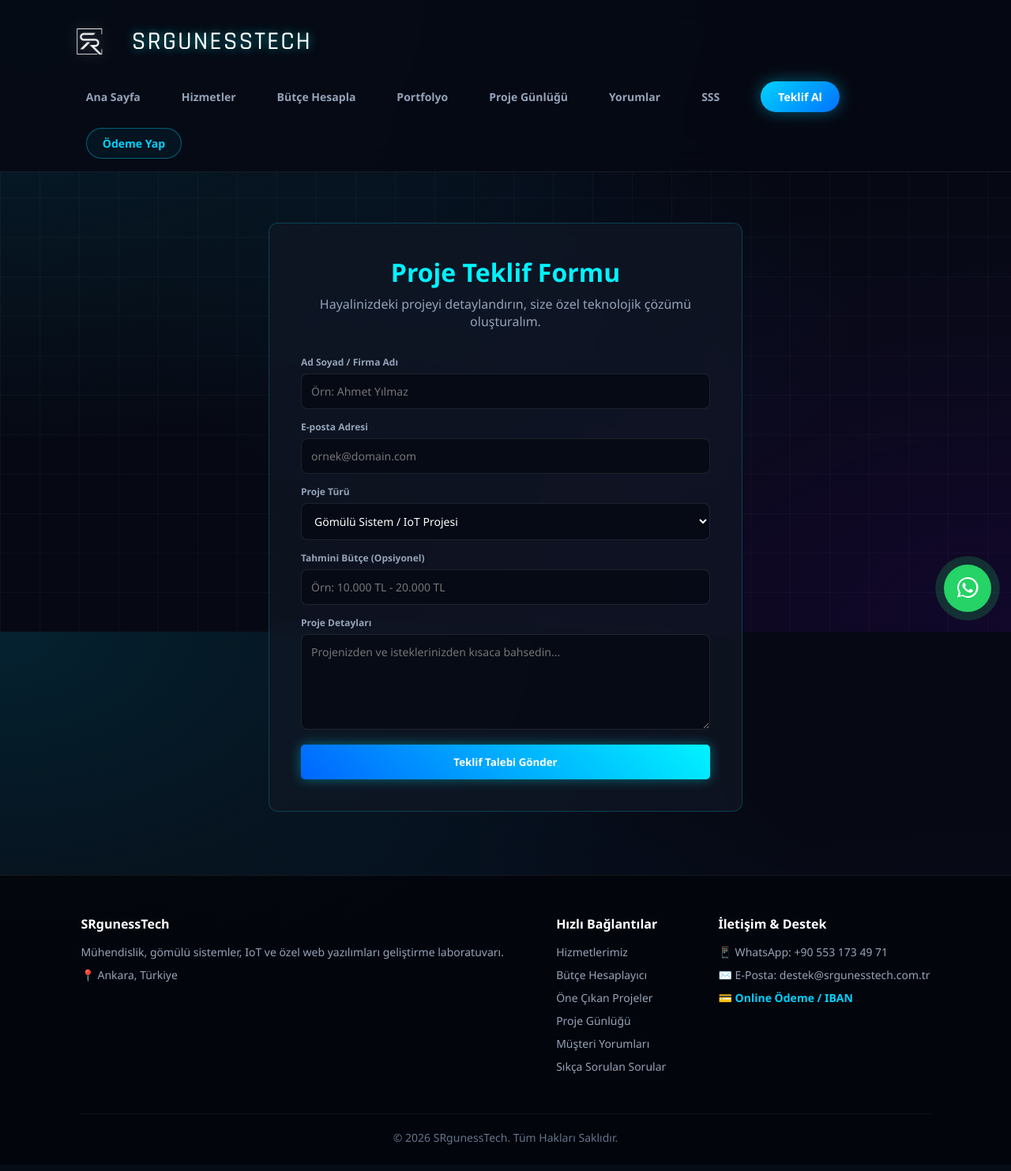
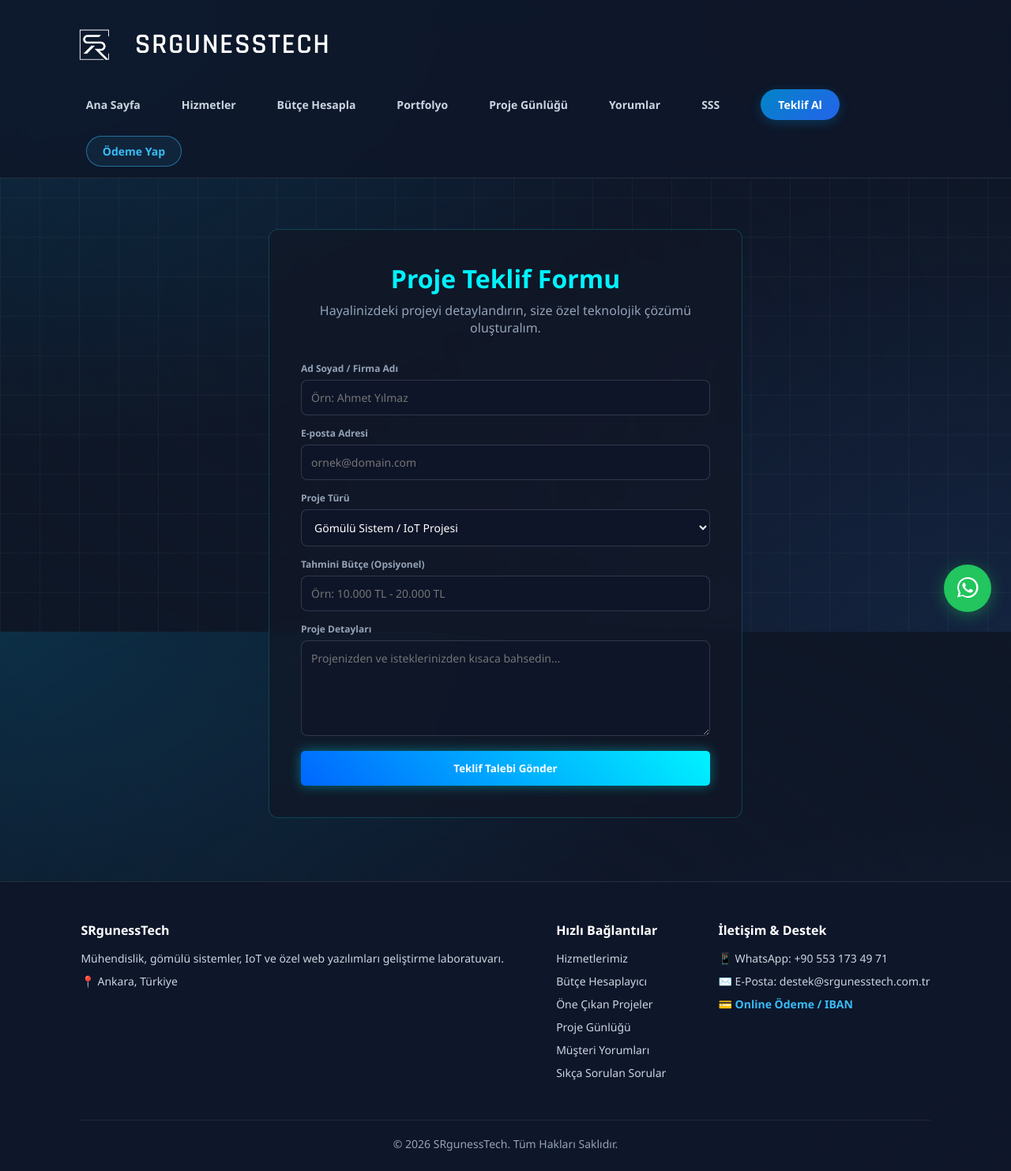
Before and after one commit to srguness7-max/SRgunessTech, a Flask app: page /teklif-al in a window 1280 px wide. Shown: the whole page at 79% size. Before the commit the page ends 1450 px from the top, so only its background shows below. Run offline with Flask 3, Linux system fonts and the light colour scheme.

Commit message:
Update base.html

```diff
--- a/templates/base.html
+++ b/templates/base.html
@@ -11,132 +11,129 @@
     <link rel="stylesheet" href="{{ url_for('static', filename='css/style.css') }}">
     <link rel="preconnect" href="https://fonts.googleapis.com">
     <link rel="preconnect" href="https://fonts.gstatic.com" crossorigin>
-    <link href="https://fonts.googleapis.com/css2?family=Rajdhani:wght@400;500;600&family=Plus+Jakarta+Sans:wght@400;600;700&display=swap" rel="stylesheet">
+    <link href="https://fonts.googleapis.com/css2?family=Rajdhani:wght@500;600;700&family=Plus+Jakarta+Sans:wght@400;600;700&display=swap" rel="stylesheet">
 
     <style>
-        @import url('https://fonts.googleapis.com/css2?family=Rajdhani:wght@400;500;600&family=Plus+Jakarta+Sans:wght@400;600;700&display=swap');
+        @import url('https://fonts.googleapis.com/css2?family=Rajdhani:wght@500;600;700&family=Plus+Jakarta+Sans:wght@400;600;700&display=swap');
 
         html { scroll-behavior: smooth; }
         * { box-sizing: border-box; }
         body {
-            margin: 0; background-color: #060913; color: #fff;
+            margin: 0; background-color: #0e1726; color: #f1f5f9;
             font-family: 'Plus Jakarta Sans', system-ui, -apple-system, sans-serif; overflow-x: hidden;
             background-image:
-                radial-gradient(at 0% 0%, rgba(0, 210, 255, 0.12) 0px, transparent 50%),
-                radial-gradient(at 100% 100%, rgba(120, 0, 255, 0.1) 0px, transparent 50%),
-                radial-gradient(at 50% 50%, rgba(0, 114, 255, 0.05) 0px, transparent 50%);
+                radial-gradient(at 0% 0%, rgba(0, 180, 255, 0.15) 0px, transparent 50%),
+                radial-gradient(at 100% 100%, rgba(59, 130, 246, 0.12) 0px, transparent 50%),
+                radial-gradient(at 50% 50%, rgba(15, 23, 42, 0.8) 0px, transparent 100%);
             background-attachment: fixed;
         }
 
         body::before {
             content: ''; position: fixed; top: 0; left: 0; width: 100%; height: 100%;
-            background-image: linear-gradient(rgba(255, 255, 255, 0.03) 1px, transparent 1px),
-                              linear-gradient(90deg, rgba(255, 255, 255, 0.03) 1px, transparent 1px);
+            background-image: linear-gradient(rgba(255, 255, 255, 0.04) 1px, transparent 1px),
+                              linear-gradient(90deg, rgba(255, 255, 255, 0.04) 1px, transparent 1px);
             background-size: 50px 50px; z-index: -1; pointer-events: none;
         }
 
         /* NAVBAR STİLLERİ */
         .navbar {
             display: flex; justify-content: space-between; align-items: center;
-            padding: 16px 6%; background: rgba(6, 9, 19, 0.9);
+            padding: 14px 6%; background: rgba(15, 23, 42, 0.85);
             backdrop-filter: blur(16px); -webkit-backdrop-filter: blur(16px);
             position: sticky; top: 0; z-index: 1000;
-            border-bottom: 1px solid rgba(255, 255, 255, 0.08); flex-wrap: wrap; gap: 15px;
+            border-bottom: 1px solid rgba(255, 255, 255, 0.1); flex-wrap: wrap; gap: 15px;
         }
 
-        .logo a { display: flex; align-items: center; gap: 18px; text-decoration: none; }
+        /* LOGO & BÜYÜK YAKIN BEYAZ YAZI */
+        .logo a { display: flex; align-items: center; gap: 10px; text-decoration: none; }
         .logo-img {
-            height: 72px; width: auto; object-fit: contain;
-            filter: brightness(0) invert(1) drop-shadow(0 0 10px rgba(255, 255, 255, 0.3));
+            height: 84px; width: auto; object-fit: contain;
+            filter: brightness(0) invert(1);
             transition: 0.3s ease;
         }
         .logo a:hover .logo-img {
-            transform: scale(1.05);
-            filter: brightness(0) invert(1) drop-shadow(0 0 18px rgba(0, 210, 255, 0.8));
+            transform: scale(1.03);
         }
         .logo-text {
-            font-size: 32px; font-weight: 500; color: #ffffff !important; letter-spacing: 2px;
+            font-size: 36px; font-weight: 600; color: #ffffff !important; letter-spacing: 1.5px;
             font-family: 'Rajdhani', sans-serif; text-transform: uppercase;
+            text-shadow: none !important;
         }
 
         .navbar nav { display: flex; align-items: center; gap: 20px; flex-wrap: wrap; }
-        .navbar nav a { color: #94a3b8; text-decoration: none; font-size: 14px; font-weight: 600; transition: 0.3s; }
-        .navbar nav a:hover { color: #00d2ff; text-shadow: 0 0 10px rgba(0, 210, 255, 0.5); }
+        .navbar nav a { color: #cbd5e1; text-decoration: none; font-size: 14px; font-weight: 600; transition: 0.3s; }
+        .navbar nav a:hover { color: #38bdf8; }
 
         .btn-quote {
-            background: linear-gradient(135deg, #00d2ff 0%, #0072ff 100%) !important;
+            background: linear-gradient(135deg, #0284c7 0%, #2563eb 100%) !important;
             color: #fff !important; padding: 10px 22px; border-radius: 30px; font-weight: 700 !important;
-            box-shadow: 0 0 20px rgba(0, 210, 255, 0.4); transition: 0.3s !important; border: none;
+            box-shadow: 0 4px 14px rgba(2, 132, 199, 0.3); transition: 0.3s !important; border: none;
         }
-        .btn-quote:hover { transform: translateY(-2px); box-shadow: 0 0 30px rgba(0, 210, 255, 0.8) !important; }
+        .btn-quote:hover { transform: translateY(-2px); box-shadow: 0 6px 20px rgba(2, 132, 199, 0.5) !important; }
 
         .nav-pay-btn {
-            border: 1px solid rgba(0, 210, 255, 0.4); color: #00d2ff !important;
+            border: 1px solid rgba(56, 189, 248, 0.5); color: #38bdf8 !important;
             padding: 9px 20px; border-radius: 30px; font-weight: 600; transition: 0.3s;
-            background: rgba(0, 210, 255, 0.05);
+            background: rgba(56, 189, 248, 0.08);
         }
-        .nav-pay-btn:hover { background: #00d2ff; color: #060913 !important; box-shadow: 0 0 20px rgba(0, 210, 255, 0.6); }
+        .nav-pay-btn:hover { background: #38bdf8; color: #0f172a !important; }
 
         /* MODAL STİLLERİ */
         .modal-overlay {
             display: none; position: fixed; top: 0; left: 0; width: 100%; height: 100%;
-            background: rgba(2, 4, 10, 0.85); backdrop-filter: blur(12px);
+            background: rgba(15, 23, 42, 0.85); backdrop-filter: blur(12px);
             z-index: 9999; justify-content: center; align-items: center; padding: 15px;
         }
         .modal-content {
-            background: rgba(13, 19, 35, 0.95); border: 1px solid rgba(0, 210, 255, 0.3); border-radius: 16px;
+            background: rgba(30, 41, 59, 0.95); border: 1px solid rgba(56, 189, 248, 0.3); border-radius: 16px;
             padding: 30px; max-width: 500px; width: 100%;
-            box-shadow: 0 0 40px rgba(0, 210, 255, 0.2); color: #fff;
+            box-shadow: 0 10px 30px rgba(0, 0, 0, 0.3); color: #fff;
             position: relative; text-align: center; max-height: 90vh; overflow-y: auto;
         }
         .modal-close { position: absolute; top: 15px; right: 20px; font-size: 26px; color: #94a3b8; cursor: pointer; }
-        .modal-close:hover { color: #00d2ff; }
+        .modal-close:hover { color: #38bdf8; }
         .iban-box {
-            background: rgba(0, 210, 255, 0.05); border: 1px dashed #00d2ff; padding: 14px;
+            background: rgba(56, 189, 248, 0.08); border: 1px dashed #38bdf8; padding: 14px;
             border-radius: 10px; margin: 20px 0; display: flex;
             justify-content: space-between; align-items: center;
-            font-family: monospace; font-size: 13px; color: #00d2ff; gap: 10px;
+            font-family: monospace; font-size: 13px; color: #38bdf8; gap: 10px;
         }
-        .copy-btn { background: #00d2ff; color: #060913; border: none; padding: 8px 14px; border-radius: 6px; font-weight: bold; cursor: pointer; transition: 0.2s; }
+        .copy-btn { background: #38bdf8; color: #0f172a; border: none; padding: 8px 14px; border-radius: 6px; font-weight: bold; cursor: pointer; transition: 0.2s; }
         .copy-btn:hover { background: #fff; }
         .form-group { text-align: left; margin-bottom: 14px; }
         .form-group label { display: block; margin-bottom: 6px; font-size: 12px; color: #94a3b8; font-weight: 600; }
         .form-group input, .form-group textarea, .form-group select {
-            width: 100%; padding: 12px; background: rgba(6, 9, 19, 0.8); border: 1px solid rgba(255, 255, 255, 0.1);
+            width: 100%; padding: 12px; background: rgba(15, 23, 42, 0.9); border: 1px solid rgba(255, 255, 255, 0.15);
             border-radius: 8px; color: #fff; font-family: inherit; font-size: 14px; transition: 0.3s;
         }
-        .form-group input:focus, .form-group textarea:focus, .form-group select:focus { outline: none; border-color: #00d2ff; box-shadow: 0 0 10px rgba(0, 210, 255, 0.3); }
-        .btn-submit { width: 100%; padding: 14px; background: #25d366; color: #fff; font-weight: 700; border: none; border-radius: 8px; cursor: pointer; font-size: 15px; transition: 0.3s; }
-        .btn-submit:hover { box-shadow: 0 0 20px rgba(37, 211, 102, 0.6); }
+        .form-group input:focus, .form-group textarea:focus, .form-group select:focus { outline: none; border-color: #38bdf8; box-shadow: 0 0 10px rgba(56, 189, 248, 0.3); }
+        .btn-submit { width: 100%; padding: 14px; background: #22c55e; color: #fff; font-weight: 700; border: none; border-radius: 8px; cursor: pointer; font-size: 15px; transition: 0.3s; }
+        .btn-submit:hover { background: #16a34a; }
 
         .fixed-wa-btn {
             position: fixed; bottom: 25px; right: 25px; width: 60px; height: 60px;
-            background: #25d366; border-radius: 50%; display: flex; justify-content: center; align-items: center;
-            box-shadow: 0 0 25px rgba(37, 211, 102, 0.6); z-index: 999; text-decoration: none;
-            transition: 0.3s; animation: pulse 2s infinite;
+            background: #22c55e; border-radius: 50%; display: flex; justify-content: center; align-items: center;
+            box-shadow: 0 4px 20px rgba(34, 197, 94, 0.4); z-index: 999; text-decoration: none;
+            transition: 0.3s;
         }
-        @keyframes pulse {
-            0% { box-shadow: 0 0 0 0 rgba(37, 211, 102, 0.7); }
-            70% { box-shadow: 0 0 0 15px rgba(37, 211, 102, 0); }
-            100% { box-shadow: 0 0 0 0 rgba(37, 211, 102, 0); }
-        }
+        .fixed-wa-btn:hover { transform: scale(1.08); }
         .fixed-wa-btn svg { width: 32px; height: 32px; fill: #fff; }
 
         .footer {
-            background: rgba(4, 6, 12, 0.95); border-top: 1px solid rgba(255, 255, 255, 0.08); padding: 50px 8% 25px;
-            margin-top: 80px; text-align: center; color: #64748b; font-size: 14px;
+            background: rgba(15, 23, 42, 0.95); border-top: 1px solid rgba(255, 255, 255, 0.1); padding: 50px 8% 25px;
+            margin-top: 80px; text-align: center; color: #94a3b8; font-size: 14px;
         }
         .footer-content { display: flex; justify-content: space-between; flex-wrap: wrap; gap: 30px; margin-bottom: 40px; text-align: left; }
         .footer-col h4 { color: #fff; font-size: 16px; margin-bottom: 15px; font-weight: 700; }
-        .footer-col p, .footer-col a { color: #94a3b8; text-decoration: none; display: block; margin-bottom: 10px; font-size: 14px; transition: 0.3s; }
-        .footer-col a:hover { color: #00d2ff; }
+        .footer-col p, .footer-col a { color: #cbd5e1; text-decoration: none; display: block; margin-bottom: 10px; font-size: 14px; transition: 0.3s; }
+        .footer-col a:hover { color: #38bdf8; }
 
         @media (max-width: 768px) {
             .navbar { justify-content: center; text-align: center; padding: 12px 10px; }
             .navbar nav { justify-content: center; width: 100%; gap: 10px; }
             .navbar nav a { font-size: 13px; }
-            .logo-img { height: 50px; }
-            .logo-text { font-size: 24px; }
+            .logo-img { height: 60px; }
+            .logo-text { font-size: 28px; }
             .iban-box { flex-direction: column; text-align: center; }
             .copy-btn { width: 100%; margin-top: 8px; }
             .footer-content { flex-direction: column; text-align: center; }
@@ -194,10 +191,10 @@
                 <h4>İletişim & Destek</h4>
                 <p>📱 WhatsApp: +90 553 173 49 71</p>
                 <p>✉️ E-Posta: destek@srgunesstech.com.tr</p>
-                <a href="javascript:void(0)" onclick="openPaymentModal()" style="color: #00d2ff; font-weight: bold;">💳 Online Ödeme / IBAN</a>
+                <a href="javascript:void(0)" onclick="openPaymentModal()" style="color: #38bdf8; font-weight: bold;">💳 Online Ödeme / IBAN</a>
             </div>
         </div>
-        <div style="border-top: 1px solid rgba(255, 255, 255, 0.05); padding-top: 20px;">
+        <div style="border-top: 1px solid rgba(255, 255, 255, 0.08); padding-top: 20px;">
             &copy; 2026 SRgunessTech. Tüm Hakları Saklıdır.
         </div>
     </footer>
@@ -205,7 +202,7 @@
     <div id="requestModal" class="modal-overlay">
         <div class="modal-content">
             <span class="modal-close" onclick="closeRequestModal()">&times;</span>
-            <h3 style="color: #00d2ff; margin-bottom: 8px;">Proje Teklif Formu</h3>
+            <h3 style="color: #38bdf8; margin-bottom: 8px;">Proje Teklif Formu</h3>
             <p style="font-size: 12px; color: #94a3b8; margin-bottom: 15px;">Projenizin detaylarını girin, doğrudan WhatsApp üzerinden detayları görüşelim.</p>
             <form id="projectForm" onsubmit="submitToWhatsApp(event)">
                 <div class="form-group">
@@ -233,7 +230,7 @@
     <div id="paymentModal" class="modal-overlay">
         <div class="modal-content">
             <span class="modal-close" onclick="closePaymentModal()">&times;</span>
-            <h3 style="color: #00d2ff; margin-bottom: 8px;">SRgunessTech - Banka Bilgileri</h3>
+            <h3 style="color: #38bdf8; margin-bottom: 8px;">SRgunessTech - Banka Bilgileri</h3>
             <p style="font-size: 13px; color: #94a3b8;">Proje ödemelerinizi aşağıdaki IBAN adresine Havale/EFT ile gönderebilirsiniz.</p>
             <div style="text-align: left; margin-top: 15px; font-size: 13px;"><strong>Alıcı Adı:</strong> Seyyid Ramazan Güneş</div>
             <div class="iban-box">
@@ -247,9 +244,9 @@
     <div id="projectDetailModal" class="modal-overlay">
         <div class="modal-content">
             <span class="modal-close" onclick="closeProjectModal()">&times;</span>
-            <h3 id="projectTitle" style="color: #00d2ff; margin-bottom: 10px;"></h3>
+            <h3 id="projectTitle" style="color: #38bdf8; margin-bottom: 10px;"></h3>
             <p id="projectDescription" style="font-size: 13px; color: #cbd5e1; line-height: 1.6; text-align: left; margin: 15px 0;"></p>
-            <button class="copy-btn" style="width: 100%; padding: 12px; background: #00d2ff;" onclick="closeProjectModal(); openRequestModal();">Bu Projeden Teklif Al</button>
+            <button class="copy-btn" style="width: 100%; padding: 12px; background: #38bdf8;" onclick="closeProjectModal(); openRequestModal();">Bu Projeden Teklif Al</button>
         </div>
     </div>
 
```
